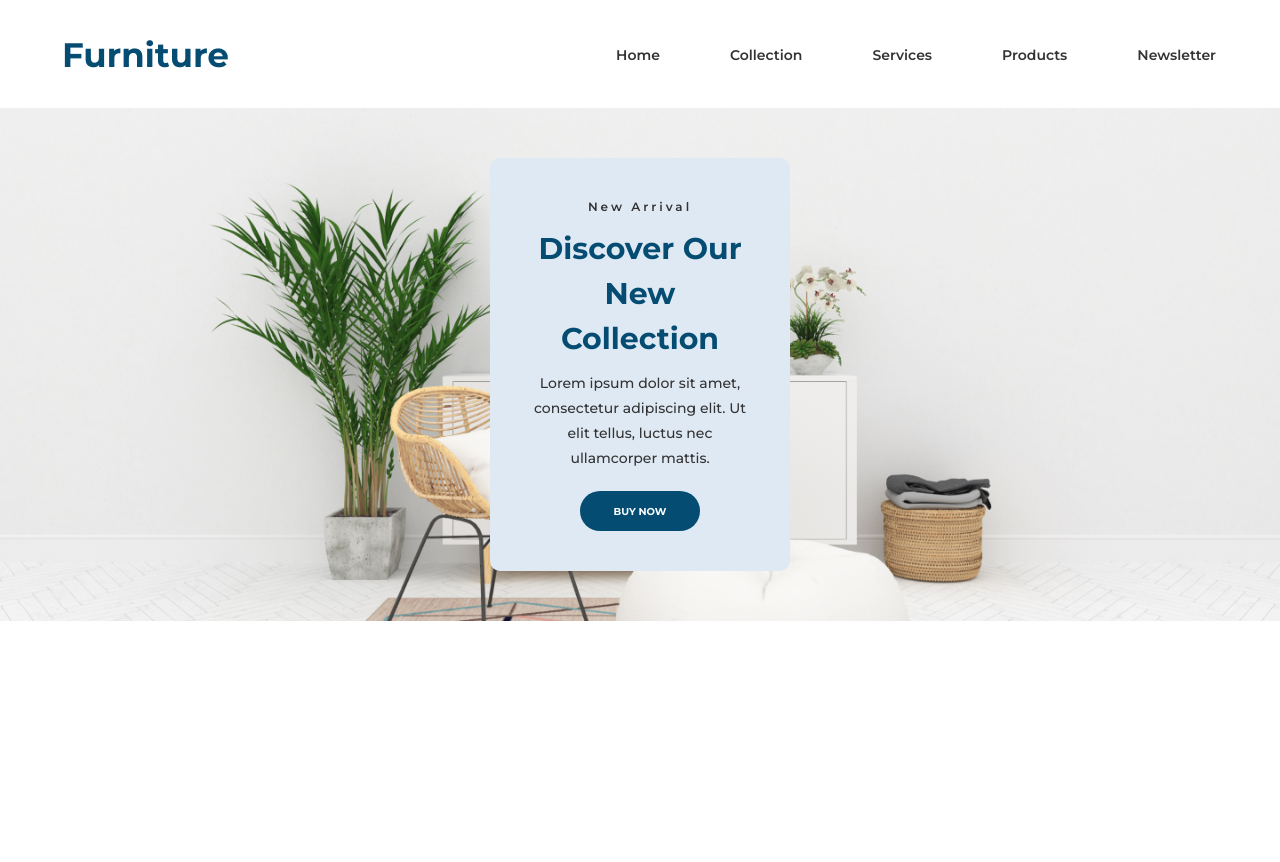
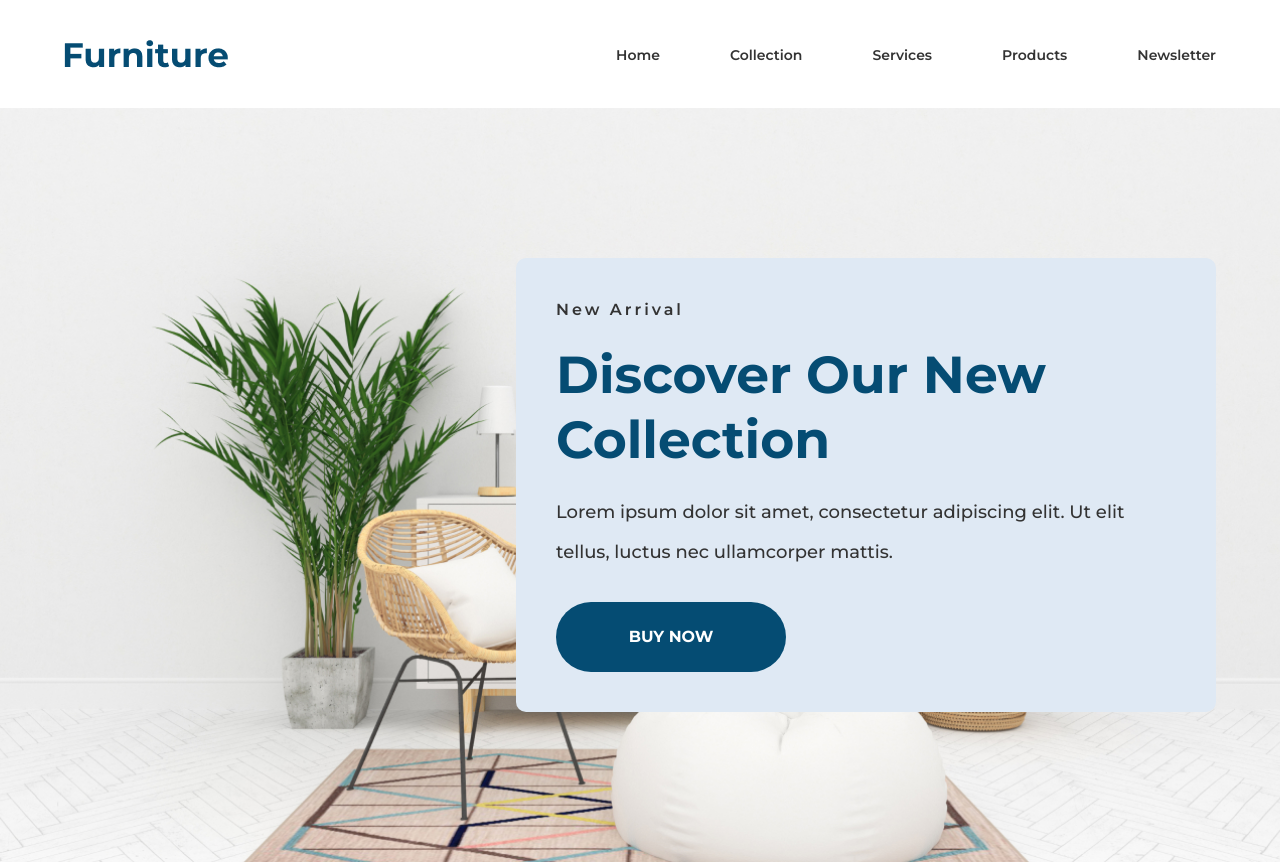
Before and after one commit to AlfazUlIslam/furniture, a React (Vite) app: page / in a window 1280 px wide. Before the commit the page ends 800 px from the top, so only its background shows below. Built offline with nearby package versions, Linux system fonts and the light colour scheme; the HTML template or start-up script is replaced by a standard one.

Commit message:
Hero tablet styles added

```diff
--- a/src/components/SectionButton/SectionButton.jsx
+++ b/src/components/SectionButton/SectionButton.jsx
@@ -8,7 +8,8 @@ const SectionButton = (props) => {
         bg-lightBlue mx-auto flex justify-center items-center
         font-montserrat font-bold text-[10px] text-white
         transition-all duration-1000 hover:bg-darkBlue
-        active:scale-90">
+        active:scale-90 xl:w-[230px] xl:h-[70px] xl:rounded-[50px]
+        xl:mx-0 xl:text-[16px]">
             {content}
         </button>
     )
--- a/src/sections/Hero/Hero.jsx
+++ b/src/sections/Hero/Hero.jsx
@@ -10,30 +10,30 @@ const Hero = () => {
         style={{backgroundImage: `url(${heroImage})`}}
         className="bg-center bg-cover bg-no-repeat"
     >
-        {/* py-[150px] justify-end */}
-        <Container styles={`px-6 py-[50px] flex justify-center`}>
+        <Container styles={`px-6 py-[50px] flex justify-center
+            md:justify-end md:py-[100px] xl:py-[150px]`}>
             {/* hero content */}
-            {/* w-[700px] py-[40px] pl-[40px] */}
             <div className="w-[300px] rounded-[10px]
-            bg-mediumGray py-[40px] px-[40px]">
+            bg-mediumGray py-[40px] px-[40px] md:w-[400px]
+            md:px-[20px] md:py-[20px] lg:px-[40px] lg:py-[40px]
+            xl:w-[700px]">
                 {/* hero content title */}
-                {/* mb-[20px] text-[16px] text-start */}
                 <h6 className="mb-[10px] font-montserrat font-semibold
-                text-[12px] tracking-[3px] text-lightBlack text-center">
+                text-[12px] tracking-[3px] text-lightBlack text-center
+                xl:mb-[20px] xl:text-[16px] xl:text-start">
                     New Arrival
                 </h6>
                 {/* hero content heading */}
-                {/* text-[52px] leading-[65px] text-start */}
                 <h1 className="font-montserrat font-bold text-[30px]
-                leading-[45px] text-lightBlue text-center">
+                leading-[45px] text-lightBlue text-center xl:text-[52px]
+                xl:leading-[65px] xl:text-start">
                     Discover Our New Collection
                 </h1>
                 {/* hero content description */}
-                {/* mt-[20px] mb-[30px] text-[18px] leading-[40px]
-                    text-start */}
                 <p className="mt-[10px] mb-[20px] font-montserrat
                 font-medium text-[14px] leading-[25px] text-lightBlack
-                text-center">
+                text-center xl:mt-[20px] xl:mb-[30px] xl:text-[18px]
+                xl:leading-[40px] xl:text-start">
                     Lorem ipsum dolor sit amet, consectetur adipiscing elit. Ut elit tellus, luctus nec ullamcorper mattis.
                 </p>
                 {/* hero content button */}
```
